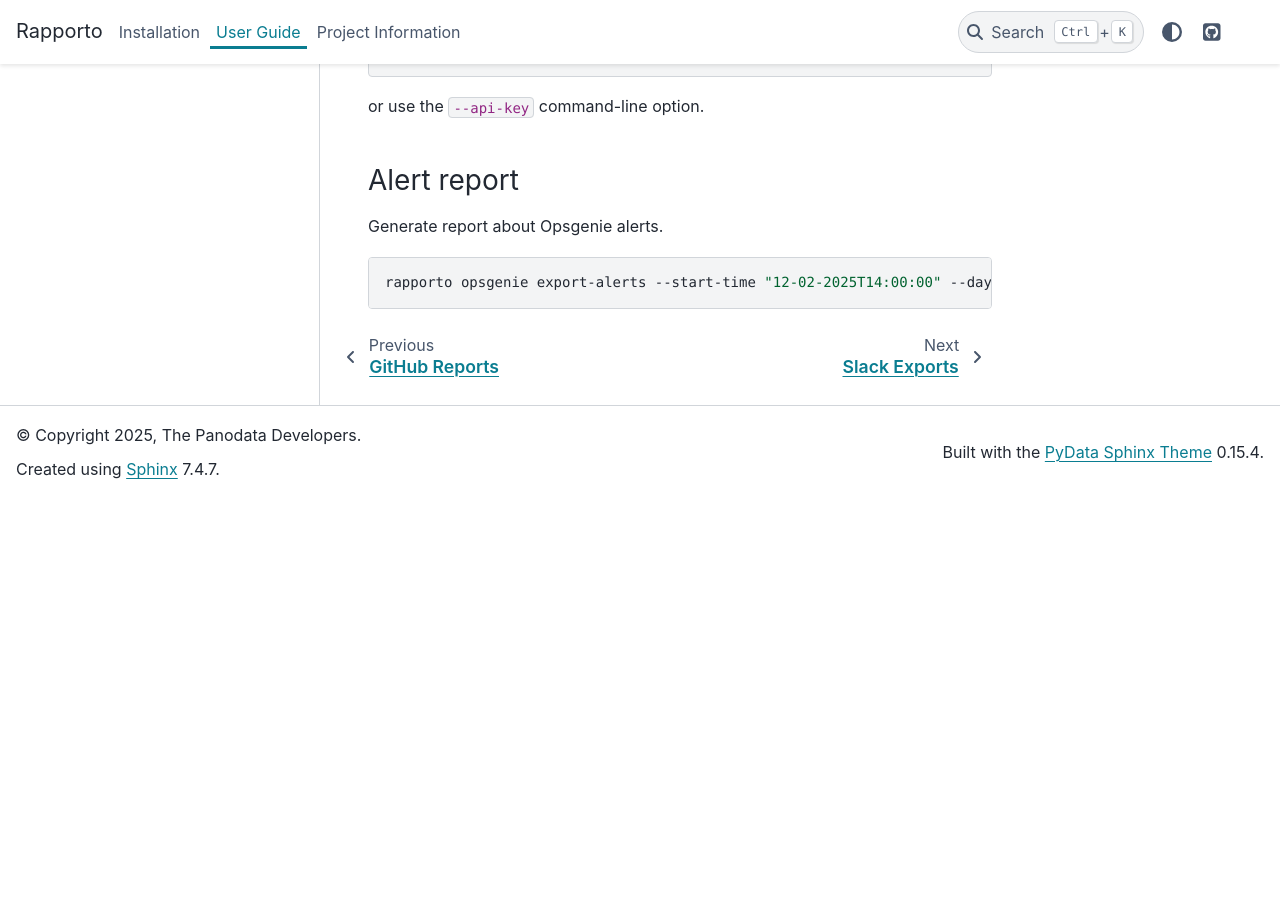
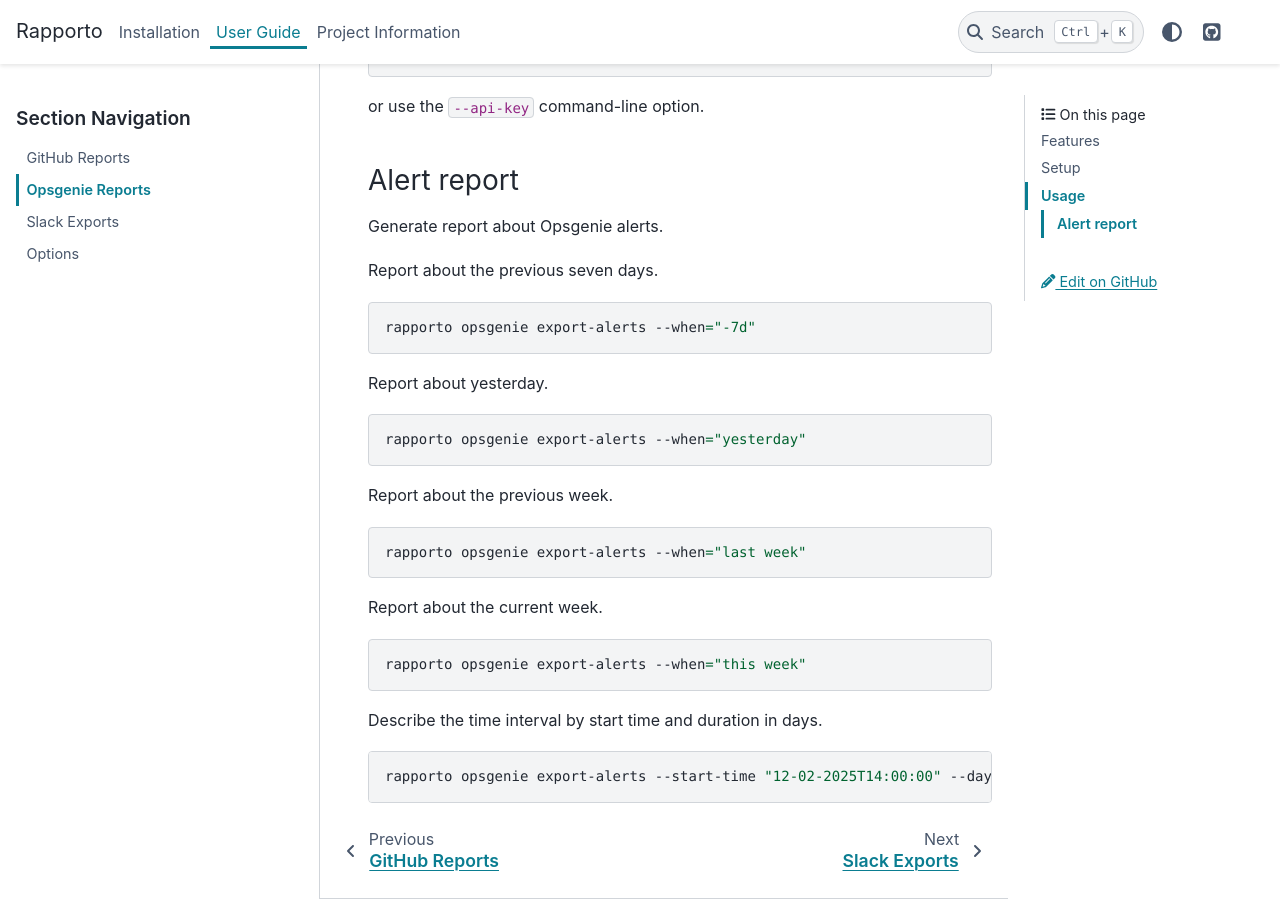
Before and after one commit to tech-writing/rapporto, a Sphinx documentation site: the page built from docs/guide/opsgenie.md, in a window 1280 px wide and 900 px high, scrolled down 730 px. Built offline with Sphinx 7.4.7 and the PyData theme 0.15.4, drawn with Linux system fonts in a browser that asks for light colours; before the commit the page ends 1228 px from its top, so only the background shows below that.

Commit message:
Opsgenie: Add time interval parsing using Aika, i.e. `--when` option

````diff
--- a/docs/guide/opsgenie.md
+++ b/docs/guide/opsgenie.md
@@ -23,6 +23,28 @@
 ### Alert report
 
 Generate report about Opsgenie alerts.
+
+Report about the previous seven days.
+```shell
+rapporto opsgenie export-alerts --when="-7d"
+```
+
+Report about yesterday.
+```shell
+rapporto opsgenie export-alerts --when="yesterday"
+```
+
+Report about the previous week.
+```shell
+rapporto opsgenie export-alerts --when="last week"
+```
+
+Report about the current week.
+```shell
+rapporto opsgenie export-alerts --when="this week"
+```
+
+Describe the time interval by start time and duration in days.
 ```shell
 rapporto opsgenie export-alerts --start-time "12-02-2025T14:00:00" --days 7
 ```
````
Also changed, not shown: CHANGES.md (+1 -0 lines), docs/index.md (+1 -1 lines), 2 other files.
